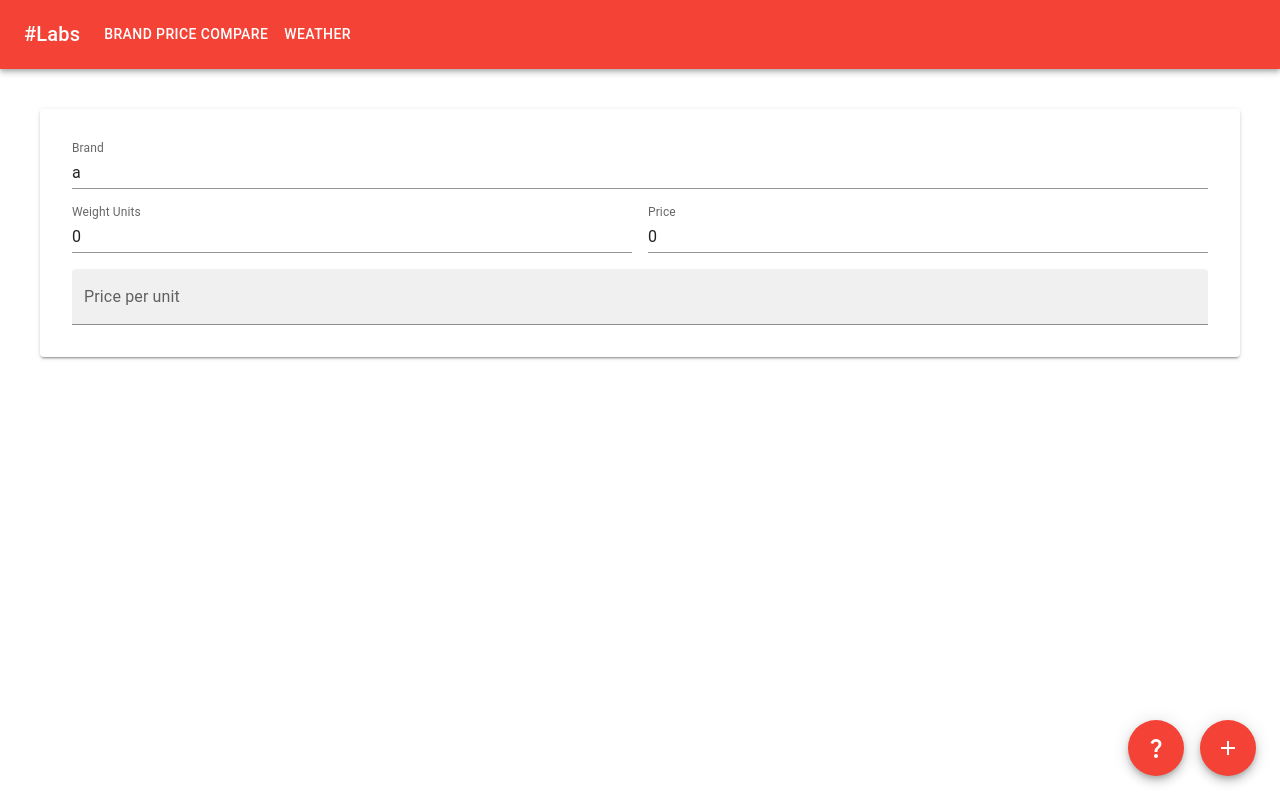
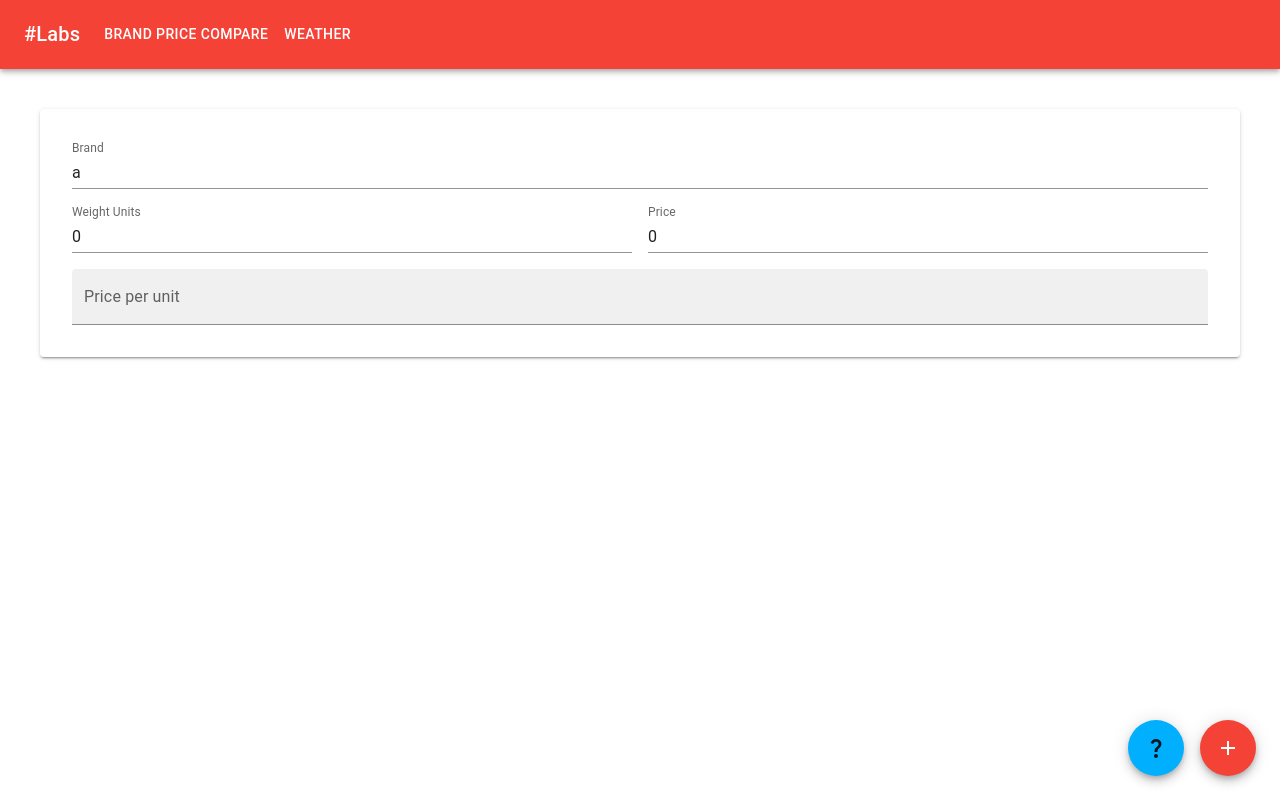
Before and after one commit to mkrishnan-codes/hash-labs, a React (Create React App) app: page /#/brandcompare in a window 1280 px wide. Built offline with nearby package versions, Linux system fonts and the light colour scheme.

Commit message:
help fix

```diff
--- a/src/features/brandcompare/BrandCompare.jsx
+++ b/src/features/brandcompare/BrandCompare.jsx
@@ -48,7 +48,7 @@ function BrandCompare() {
             {brands.map((brnd) => <Brand key={brnd.id} {...brnd} onUpdate={onUpdate} />)}
             <HelpModal open={open} handleClose={handleClose} />
             <Box sx={{ '& > :not(style)': { m: 1 }, ...fabStyle }}>
-                <Fab color="primary" aria-label="add" onClick={handleClickOpen}>
+                <Fab color="secondary" aria-label="add" onClick={handleClickOpen}>
                     <QuestionMarkIcon />
 
                 </Fab>
--- a/src/features/brandcompare/HelpModal.jsx
+++ b/src/features/brandcompare/HelpModal.jsx
@@ -58,7 +58,7 @@ export default function HelpModal({open, handleClose}) {
         </BootstrapDialogTitle>
         <DialogContent dividers>
           <Typography gutterBottom>
-            This can calculate price per unit of a brand and add more brands using add button. It can be usefull while having 2 brands where calculating value for money is difficult while on a super market. Eg: Unilever Product costs 19 for 135 grams and Palmolive costs 27.5 for 175 grams, which one is worth the penny?
+            This can calculate price per unit of a brand and add more brands using add button. It can be usefull while having 2 brands where calculating value for money is difficult while on a super market. Eg: Unilever Product costs 19 for 135 grams and Palmolive costs 27.5 for 175 grams, which one is worthy?
           </Typography>
         </DialogContent>
         <DialogActions>
```
